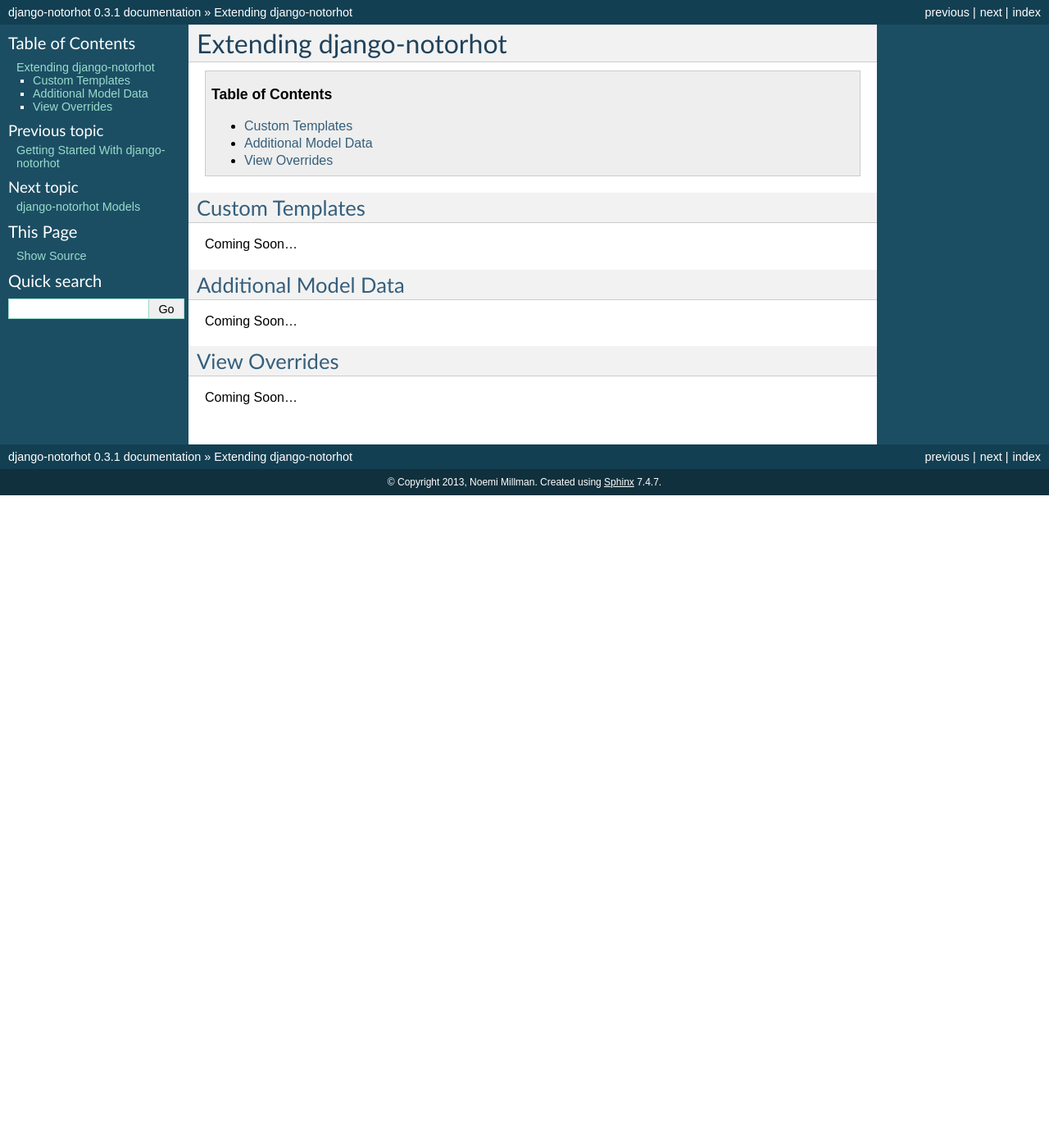
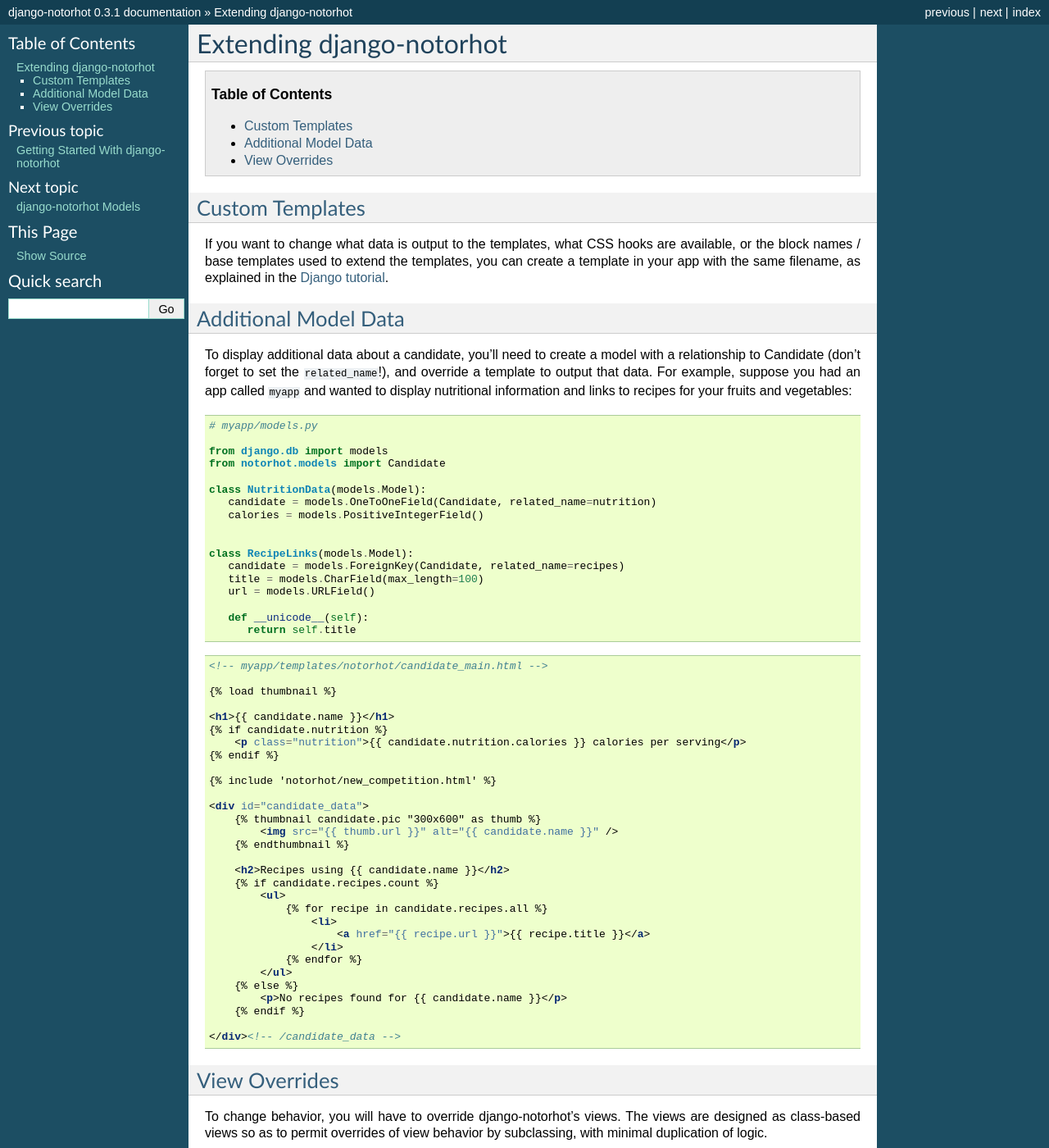
Before and after one commit to sbnoemi/notorhot, a Sphinx documentation site: the page built from docs/source/extending.rst, in a window 1280 px wide and 1400 px high. Shown: the whole window at 82% size. Built offline with Sphinx 7.4.7, drawn with Linux system fonts in a browser that asks for light colours; some of the changed text lies outside the part shown.

Commit message:
Docs for extending notorhot behavior

```diff
--- a/docs/source/extending.rst
+++ b/docs/source/extending.rst
@@ -9,16 +9,96 @@
 Custom Templates
 ----------------
 
-Coming Soon...
+If you want to change what data is output to the templates, what CSS hooks are available, or the block names / base templates used to extend the templates, you can create a template in your app with the same filename, as explained in the `Django tutorial <https://docs.djangoproject.com/en/1.6/intro/tutorial02/#customizing-your-project-s-templates>`_.
 
 
 Additional Model Data
 ---------------------
 
-Coming Soon...
+To display additional data about a candidate, you'll need to create a model with a relationship to Candidate (don't forget to set the ``related_name``!), and override a template to output that data.  For example, suppose you had an app called ``myapp`` and wanted to display nutritional information and links to recipes for your fruits and vegetables:
+
+.. code-block:: python
+
+   # myapp/models.py
+
+   from django.db import models
+   from notorhot.models import Candidate
+
+   class NutritionData(models.Model):
+      candidate = models.OneToOneField(Candidate, related_name=nutrition)
+      calories = models.PositiveIntegerField()
+
+
+   class RecipeLinks(models.Model):
+      candidate = models.ForeignKey(Candidate, related_name=recipes)
+      title = models.CharField(max_length=100)
+      url = models.URLField()
+
+      def __unicode__(self):
+         return self.title
+
+.. code-block:: html
+
+    <!-- myapp/templates/notorhot/candidate_main.html -->
+
+    {% load thumbnail %}
+
+    <h1>{{ candidate.name }}</h1>
+    {% if candidate.nutrition %}
+        <p class="nutrition">{{ candidate.nutrition.calories }} calories per serving</p>
+    {% endif %}
+
+    {% include 'notorhot/new_competition.html' %}
+
+    <div id="candidate_data">
+        {% thumbnail candidate.pic "300x600" as thumb %}
+            <img src="{{ thumb.url }}" alt="{{ candidate.name }}" />
+        {% endthumbnail %}
+
+        <h2>Recipes using {{ candidate.name }}</h2>
+        {% if candidate.recipes.count %}
+            <ul>
+                {% for recipe in candidate.recipes.all %}
+                    <li>
+                        <a href="{{ recipe.url }}">{{ recipe.title }}</a>
+                    </li>
+                {% endfor %}
+            </ul>
+        {% else %}
+            <p>No recipes found for {{ candidate.name }}</p>
+        {% endif %}
+
+    </div><!-- /candidate_data -->
 
 
 View Overrides
 --------------
 
-Coming Soon...
+To change behavior, you will have to override django-notorhot's views.  The views are designed as class-based views so as to permit overrides of view behavior by subclassing, with minimal duplication of logic.
+
+For instance, suppose that after a vote, you wanted to display the winning Candidate's detail page instead of offering the user a new Competition.  To do that, you would have to first subclass ``VoteView`` and override its ``get_success_url()`` method; and second, hook up the voting URL to your ``VoteView`` subclass:
+
+.. code-block:: python
+
+   # myapp/views.py
+
+   from notorhot.views import VoteView
+
+   class MyVoteView(VoteView):
+
+       def get_success_url(self):
+           return self.object.winner.get_absolute_url()
+
+
+.. code-block:: python
+
+   # myproject/urls.py
+
+   from myapp.views import MyVoteView
+
+   urlpatterns = patterns('',
+      ...
+      url(r'any-custom-path/vote/(?P<pk>\d+)/$', MyVoteView.as_view(), name='notorhot_vote'),
+      url(r'any-custom-path/', include('notorhot.urls')),
+      ...
+   )
```
